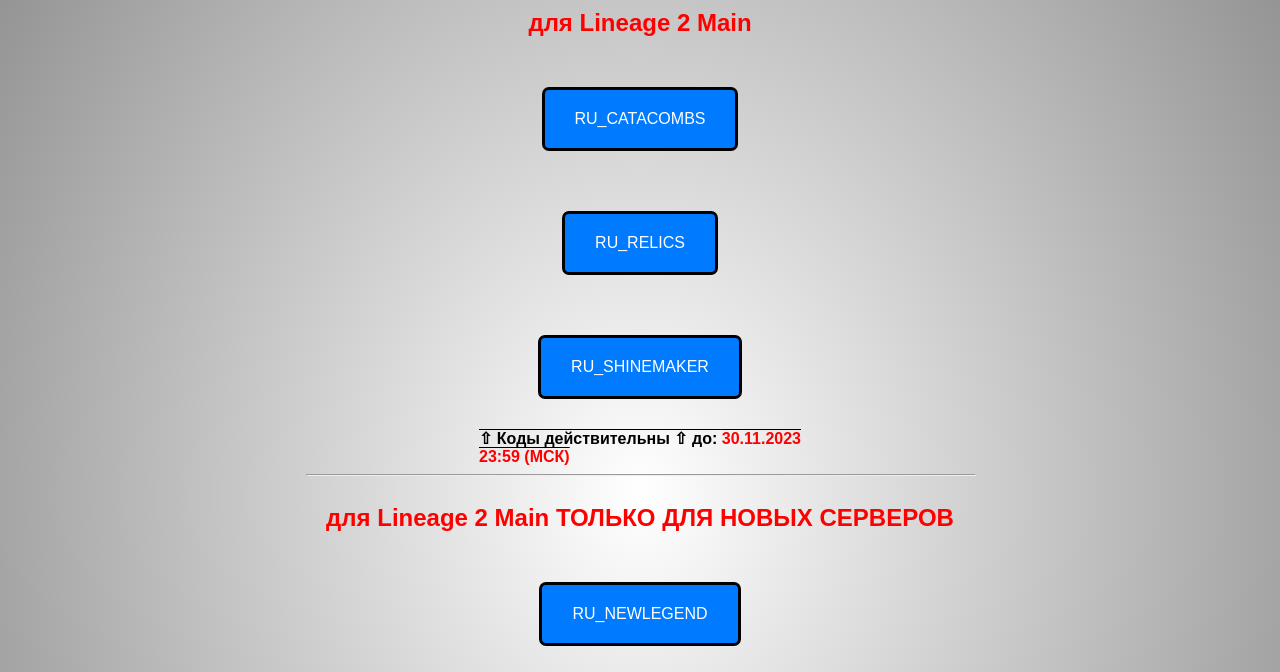
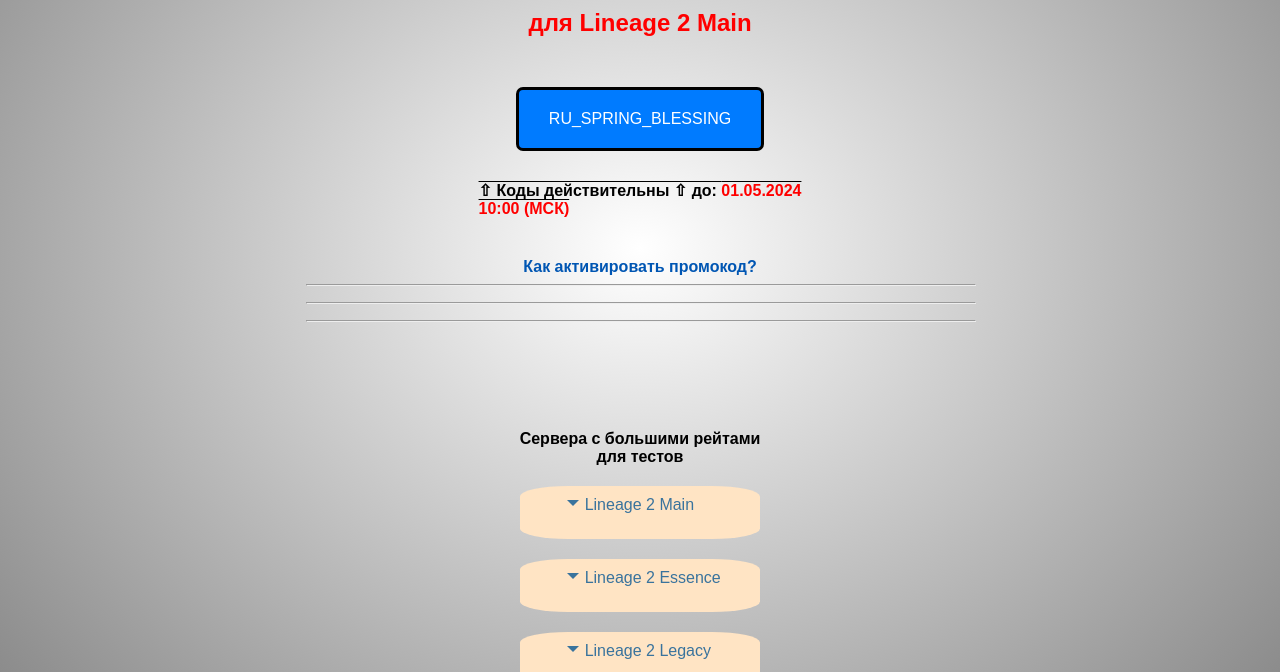
Before and after one commit to Lex010/L2-promo, a plain HTML site: page index.html in a window 1280 px wide. Shown: the part 279-951 px from the top of the page. Drawn offline with Linux system fonts and the light colour scheme.

Commit message:
feat: update promocode

```diff
--- a/index.html
+++ b/index.html
@@ -24,24 +24,24 @@
         <!-- <h2 class="lineage-version">для Lineage 2 Legacy</h2> -->
         <h2 class="lineage-version">для Lineage 2 Main</h2>
         <!-- <h2 class="lineage-version">для Lineage 2 Essence</h2> -->
-      <button id="copyButton" onclick="copyText()">RU_CATACOMBS
+      <button id="copyButton" onclick="copyText()">RU_SPRING_BLESSING
         <span class="copy-message">Скопирован</span></button>
 
-      <button id="copyButton2" onclick="copyText2()">RU_RELICS
-        <span class="copy-message">Скопирован</span></button>
+      <!-- <button id="copyButton2" onclick="copyText2()">RU_RELICS
+        <span class="copy-message">Скопирован</span></button> -->
 
-      <button id="copyButton3" onclick="copyText3()">RU_SHINEMAKER
-        <span class="copy-message">Скопирован</span></button>
+      <!-- <button id="copyButton3" onclick="copyText3()">RU_SHINEMAKER
+        <span class="copy-message">Скопирован</span></button> -->
 
       <div class="end-working">&#8679; Коды действительны &#8679; до:
-        <span class="end-working-color"> 30.11.2023 <br> 23:59 (МСК)</span></div>
+        <span class="end-working-color"> 01.05.2024 <br> 10:00 (МСК)</span></div>
         <!-- вторая секция -->
-        <hr>
+        <!-- <hr>
         <h2 class="lineage-version">для Lineage 2 Main ТОЛЬКО ДЛЯ НОВЫХ СЕРВЕРОВ</h2>
         <button id="copyButton4" onclick="copyText4()">RU_NEWLEGEND
           <span class="copy-message">Скопирован</span></button>
           <div class="end-working">&#8679; Код действителен &#8679; до:
-            <span class="end-working-color"> 30.11.2023 <br> 23:59 (МСК)</span></div>
+            <span class="end-working-color"> 30.11.2023 <br> 23:59 (МСК)</span></div> -->
         <!-- конец ворой секции -->
          <a class="help" href="https://l2central.info/essence/articles/1551.html">
             Как активировать промокод?</a>
--- a/script.js
+++ b/script.js
@@ -56,7 +56,8 @@
   const thirdCod = document.getElementById('copyButton3');
   const forthCod = document.getElementById('copyButton4');
 
-  const arrCod = [firstCod, secondCod, thirdCod, forthCod];
+  // const arrCod = [firstCod, secondCod, thirdCod, forthCod]; Для четвертого кода
+  const arrCod = [firstCod];
 
   arrCod.forEach((a) => {
     a.addEventListener('click', () => {
```
